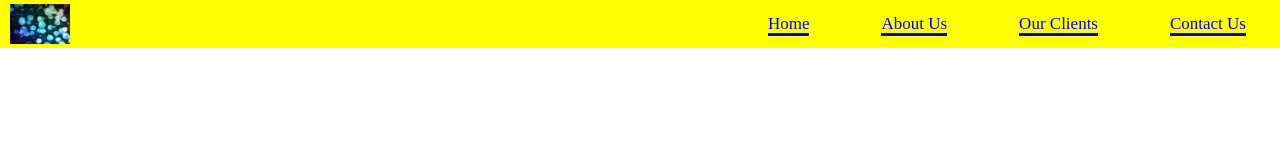
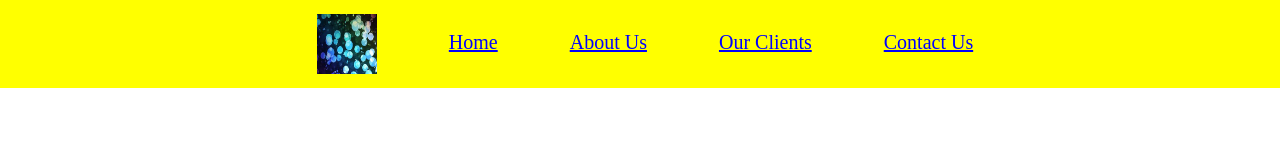
Before and after one commit to LiudmilaTerzi/Liudmila-frontend, a plain HTML site: page display/nav-board.html in a window 1280 px wide. Drawn offline with Linux system fonts and the light colour scheme.

Commit message:
css_display: finished styling navbar

```diff
--- a/display/nav-board.html
+++ b/display/nav-board.html
@@ -6,8 +6,8 @@
     </head>
     <body>
         <nav class="navbar">
-            <img class="logo" src="logo.jpg" alt="blurry lights">
             <ul class="navigationbar">
+                <li><img class="logo" src="logo.jpg" alt="blurry lights"></li>
                 <li><a href="#home">Home</a></li>
                 <li><a href="#about">About Us</a></li>
                 <li><a href="#clients">Our Clients</a></li>
--- a/display/style.css
+++ b/display/style.css
@@ -8,28 +8,23 @@
     flex-wrap: wrap;
     align-items: center;
     background-color: yellow;
-    justify-content: space-between;
+    justify-content: space-around;
     overflow: auto;
   }
   .logo {
     width: 60px;
-    height: 40px;
+    height: 60px;
     margin-left: 10px;
+    vertical-align: middle;
   }
   ul li {
     position: relative;
     margin: 0 20px;
-    list-style: none;
     display: inline-block;
     padding: 14px;
-    font-size: 17px;
+    font-size: 20px;
   }
-  ul li a{
-  text-decoration: none;
+  ul li a {
   cursor: pointer;
-  color: blue;
-  border-bottom: 3px solid blue;
+  color:blue;
   }
-  ul li a:hover {
-    background-color: green;
- }
```
